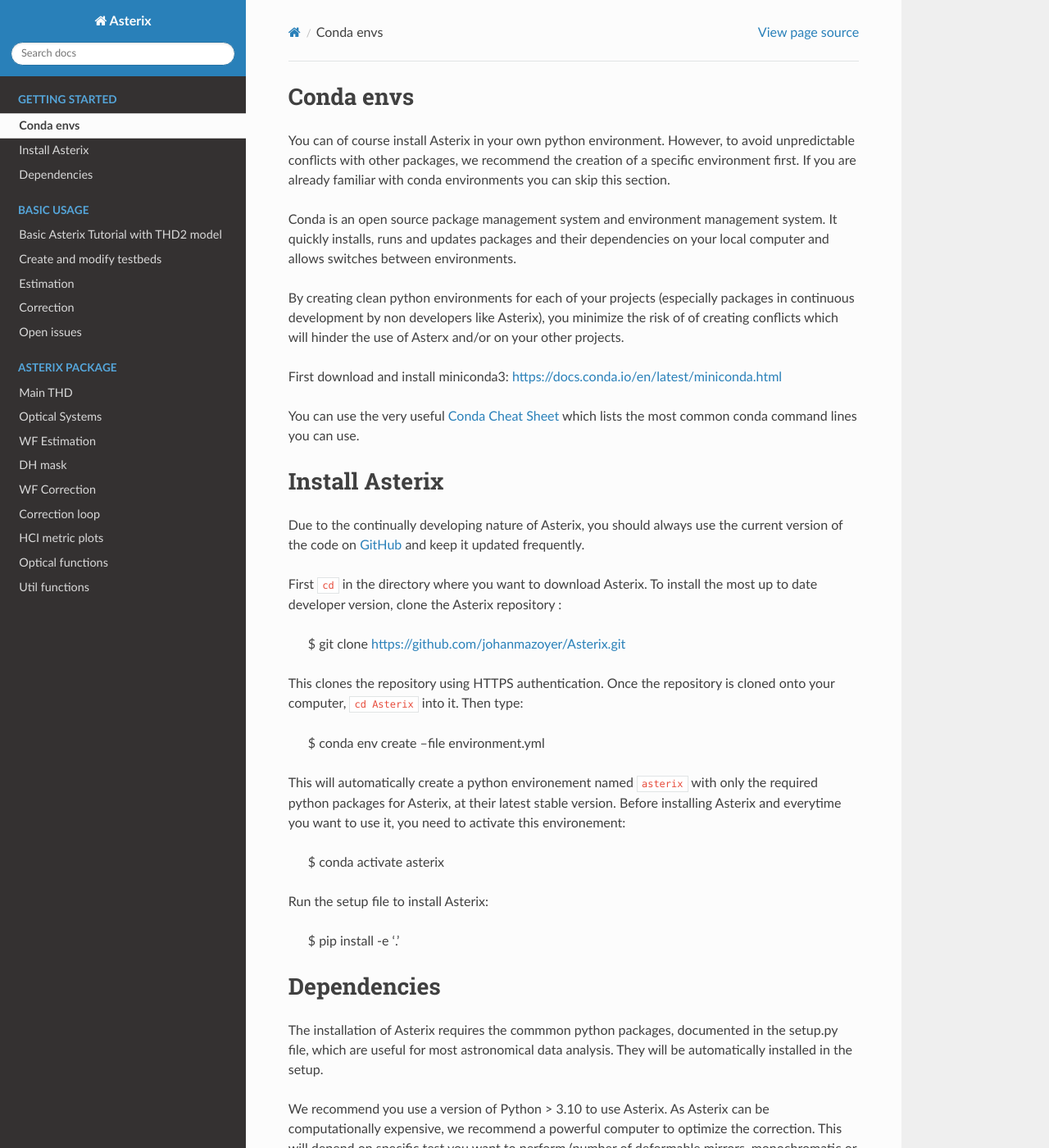
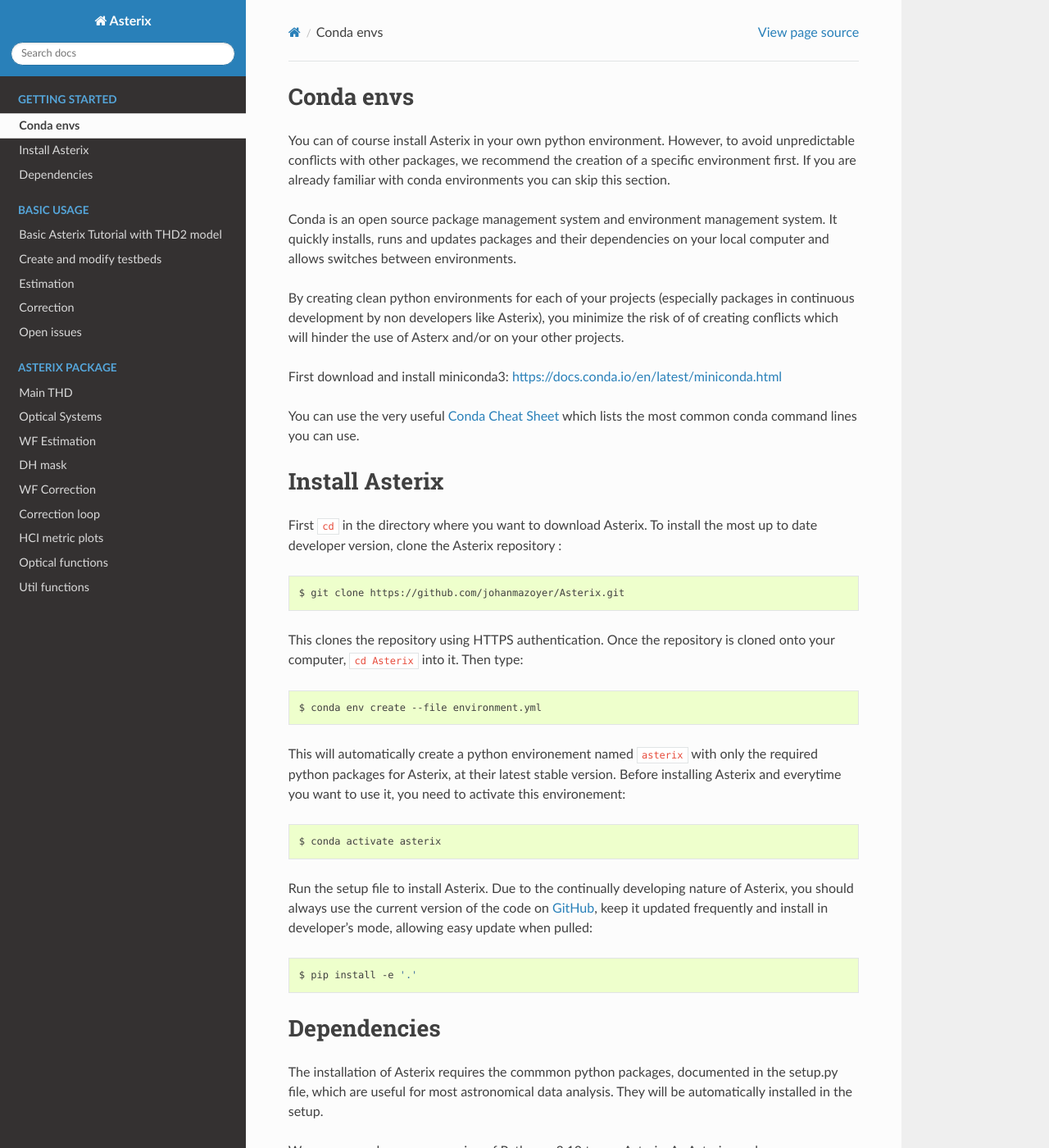
Before and after one commit to johanmazoyer/Asterix, a Sphinx documentation site: the page built from docs/install.rst, in a window 1280 px wide and 1400 px high. Shown: the whole window at 82% size. Built offline with Sphinx 7.4.7 and the Read the Docs theme 2.0.0, drawn with Linux system fonts in a browser that asks for light colours.

Commit message:
update readem

```diff
--- a/docs/install.rst
+++ b/docs/install.rst
@@ -25,25 +25,31 @@
 Install Asterix
 -----------------
 
-Due to the continually developing nature of Asterix, you should always use the current version of the code on
-`GitHub <https://github.com/johanmazoyer/Asterix>`_ and keep it updated frequently.
-
 First ``cd`` in the directory where you want to download Asterix. To install the most up to date
 developer version, clone the Asterix repository :
+
+.. code-block:: bash
 
     $ git clone https://github.com/johanmazoyer/Asterix.git
 
 This clones the repository using HTTPS authentication. Once the repository is cloned onto your computer, ``cd Asterix`` into it.
 Then type:
 
+.. code-block:: bash
+
     $ conda env create --file environment.yml
 
 This will automatically create a python environement named ``asterix`` with only the required python packages for Asterix, at their
 latest stable version. Before installing Asterix and everytime you want to use it, you need to activate this environement:
 
+.. code-block:: bash
+
     $ conda activate asterix
 
-Run the setup file to install Asterix:
+Run the setup file to install Asterix. Due to the continually developing nature of Asterix, you should always use the current version of the code on
+`GitHub <https://github.com/johanmazoyer/Asterix>`_, keep it updated frequently and install in developer's mode, allowing easy update when pulled:
+
+.. code-block:: bash
 
     $ pip install -e '.'
 
```
Also changed, not shown: README.md (+1 -1 lines).
